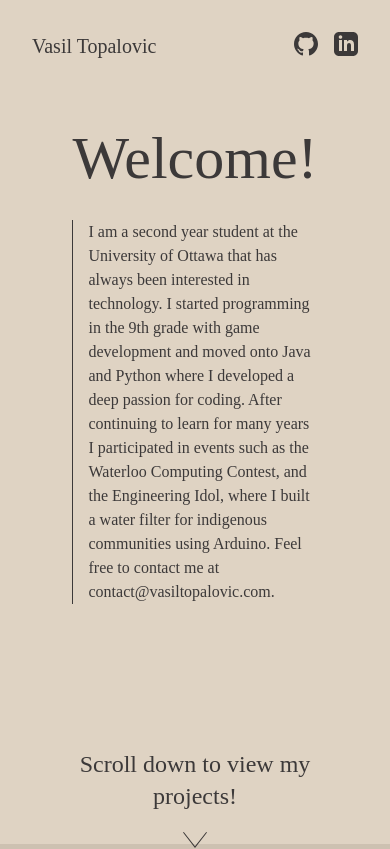
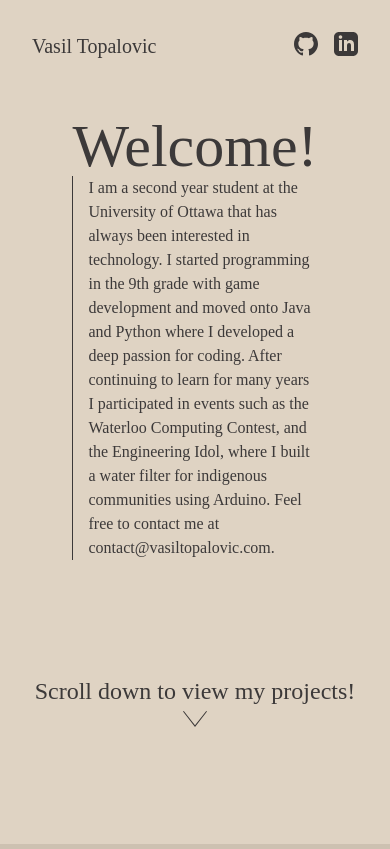
Before and after one commit to vasiltop/personal-website, a Nuxt app: page / in a window 390 px wide. Shown: the top 849 px of the page. Built offline with nearby package versions, Linux system fonts and the light colour scheme.

Commit message:
feat: mobile friendly

```diff
--- a/pages/index.vue
+++ b/pages/index.vue
@@ -57,11 +57,11 @@ const projects: Project[] = [
 
 	<Navbar></Navbar>
 
-	<section class="flex flex-col p-8 items-center fade-intro-delay opacity-0">
-		<div class="basis-4/5 flex flex-col justify-center p-24 max-w-5xl">
+	<section class="flex flex-col items-center fade-intro-delay opacity-0">
+		<div class="basis-4/5 flex flex-col justify-center px-24 max-w-5xl py-16">
 			<h1 class="text-6xl">Welcome!</h1>
 
-			<p class="border-gradient my-8">
+			<p class="border-gradient">
 				I am a second year student at the University of Ottawa that has always
 				been interested in technology. I started programming in the 9th grade
 				with game development and moved onto Java and Python where I developed a
@@ -74,7 +74,7 @@ const projects: Project[] = [
 		</div>
 
 		<div class="flex-grow">
-			<h3 class="text-center p-4 text-2xl">Scroll down to view my projects!</h3>
+			<h3 class="text-center text-2xl">Scroll down to view my projects!</h3>
 
 			<div class="w-full flex justify-center">
 				<svg
```
